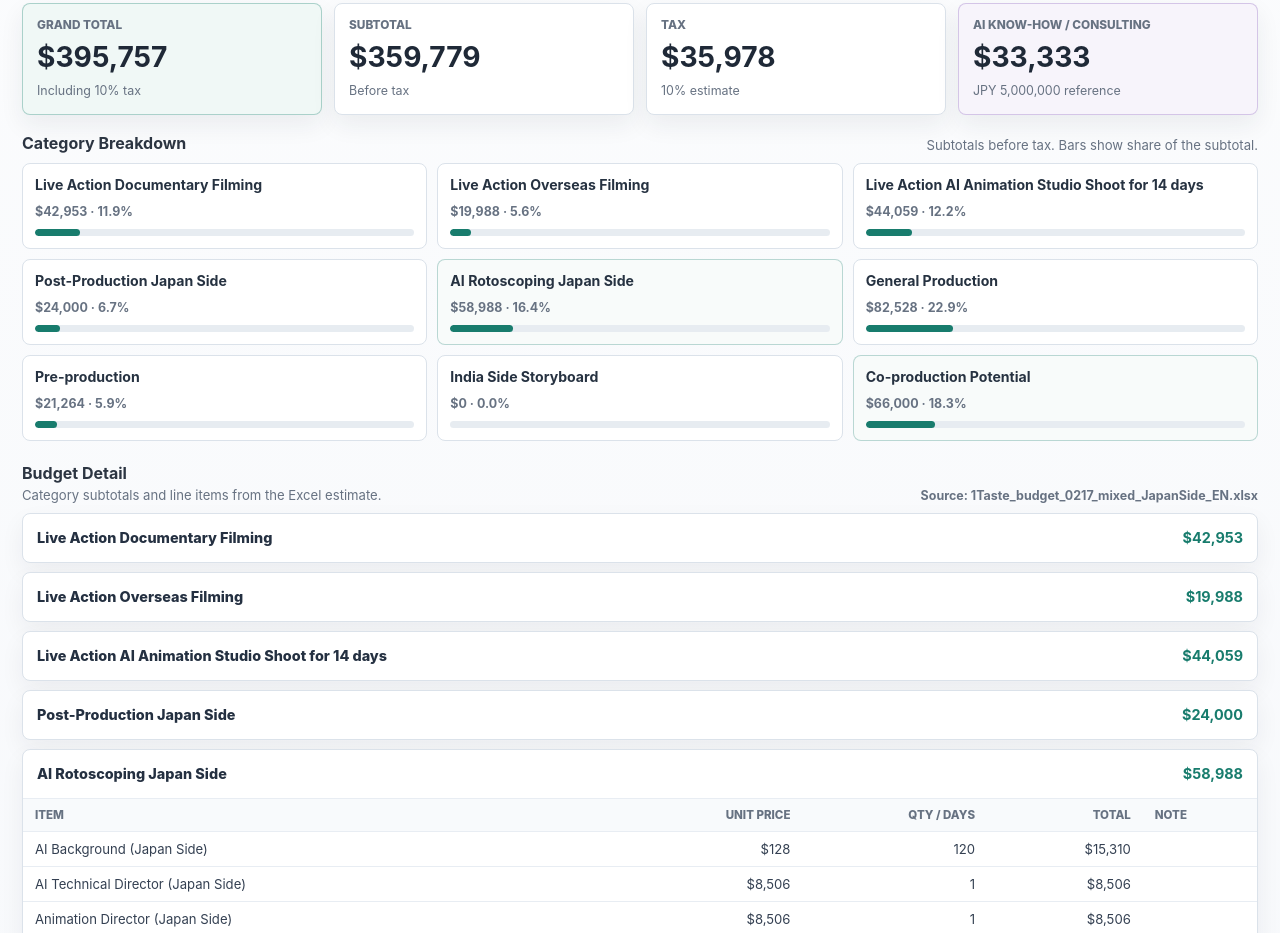
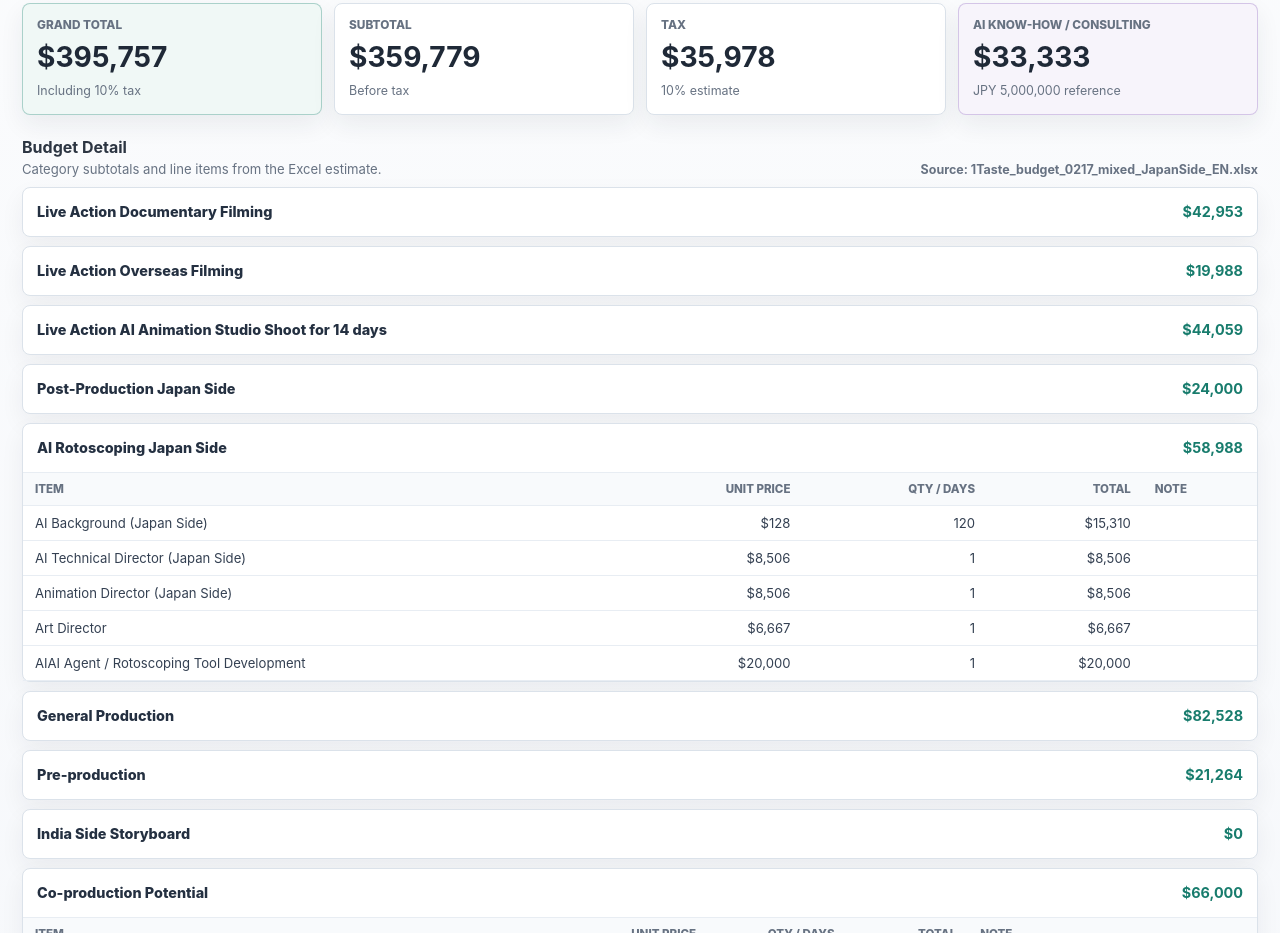
Before and after one commit to peija/the-taste-of-water-production-schedule, a plain HTML site: page index.html in a window 1280 px wide. Shown: the part 1030-1963 px from the top of the page. Drawn offline with Linux system fonts and the light colour scheme.

Commit message:
Remove budget category breakdown

```diff
--- a/app.js
+++ b/app.js
@@ -324,7 +324,6 @@ const currentLine = document.querySelector("#currentLine");
 const detailPanel = document.querySelector("#detailPanel");
 const summaryCards = document.querySelector("#summaryCards");
 const budgetSummary = document.querySelector("#budgetSummary");
-const budgetBreakdown = document.querySelector("#budgetBreakdown");
 const budgetDetails = document.querySelector("#budgetDetails");
 
 const months = buildMonths(timeline.start, timeline.end);
@@ -481,7 +480,6 @@ function renderSummaryCards() {
 
 function renderBudget() {
   renderBudgetSummary();
-  renderBudgetBreakdown();
   renderBudgetDetails();
 }
 
@@ -531,42 +529,6 @@ function renderBudgetSummary() {
     article.append(label, value, detail);
     budgetSummary.append(article);
   });
-}
-
-function renderBudgetBreakdown() {
-  budgetBreakdown.innerHTML = "";
-
-  const heading = document.createElement("div");
-  heading.className = "budget-breakdown-heading";
-  heading.innerHTML = "<h3>Category Breakdown</h3><p>Subtotals before tax. Bars show share of the subtotal.</p>";
-  budgetBreakdown.append(heading);
-
-  const list = document.createElement("div");
-  list.className = "budget-category-list";
-
-  productionBudget.categories.forEach((category) => {
-    const share = productionBudget.summary.subtotal
-      ? Math.max((category.subtotal / productionBudget.summary.subtotal) * 100, category.subtotal ? 2 : 0)
-      : 0;
-    const row = document.createElement("article");
-    row.className = "budget-category-row";
-    if (category.emphasis) row.classList.add("is-emphasis");
-    row.style.setProperty("--bar-width", `${share}%`);
-
-    const name = document.createElement("strong");
-    name.textContent = category.name;
-
-    const meta = document.createElement("span");
-    meta.textContent = `${formatUsd(category.subtotal)} · ${share.toFixed(1)}%`;
-
-    const bar = document.createElement("div");
-    bar.className = "budget-bar";
-
-    row.append(name, meta, bar);
-    list.append(row);
-  });
-
-  budgetBreakdown.append(list);
 }
 
 function renderBudgetDetails() {
--- a/index.html
+++ b/index.html
@@ -56,7 +56,6 @@
           </p>
         </div>
         <div class="budget-summary" id="budgetSummary"></div>
-        <div class="budget-breakdown" id="budgetBreakdown"></div>
         <div class="budget-table-panel">
           <div class="budget-table-head">
             <div>
--- a/styles.css
+++ b/styles.css
@@ -668,20 +668,6 @@ h1 {
   background: #f7f4fb;
 }
 
-.budget-breakdown {
-  margin-top: 18px;
-  display: grid;
-  gap: 10px;
-}
-
-.budget-breakdown-heading {
-  display: flex;
-  align-items: end;
-  justify-content: space-between;
-  gap: 16px;
-}
-
-.budget-breakdown-heading h3,
 .budget-table-head h3 {
   margin: 0;
   color: #2c3542;
@@ -689,62 +675,10 @@ h1 {
   line-height: 1.25;
 }
 
-.budget-breakdown-heading p,
 .budget-table-head p {
   margin: 4px 0 0;
   color: var(--muted);
   font-size: 0.82rem;
-}
-
-.budget-category-list {
-  display: grid;
-  grid-template-columns: repeat(3, minmax(0, 1fr));
-  gap: 10px;
-}
-
-.budget-category-row {
-  min-height: 86px;
-  padding: 12px;
-  border: 1px solid var(--border);
-  border-radius: var(--radius);
-  background: var(--surface);
-  display: grid;
-  align-content: space-between;
-  gap: 9px;
-}
-
-.budget-category-row.is-emphasis {
-  border-color: rgba(24, 124, 109, 0.28);
-  background: #f8fbfa;
-}
-
-.budget-category-row strong {
-  color: #263241;
-  font-size: 0.88rem;
-  line-height: 1.25;
-}
-
-.budget-category-row span {
-  color: var(--muted);
-  font-size: 0.78rem;
-  font-weight: 700;
-}
-
-.budget-bar {
-  position: relative;
-  height: 7px;
-  overflow: hidden;
-  border-radius: 999px;
-  background: #e7ecf1;
-}
-
-.budget-bar::before {
-  content: "";
-  position: absolute;
-  inset: 0 auto 0 0;
-  width: var(--bar-width);
-  border-radius: inherit;
-  background: var(--production);
 }
 
 .budget-table-panel {
@@ -855,8 +789,7 @@ h1 {
     position: static;
   }
 
-  .budget-summary,
-  .budget-category-list {
+  .budget-summary {
     grid-template-columns: repeat(2, minmax(0, 1fr));
   }
 }
@@ -894,12 +827,10 @@ h1 {
     font-size: 0.68rem;
   }
 
-  .budget-summary,
-  .budget-category-list {
+  .budget-summary {
     grid-template-columns: 1fr;
   }
 
-  .budget-breakdown-heading,
   .budget-table-head {
     align-items: flex-start;
     flex-direction: column;
```
